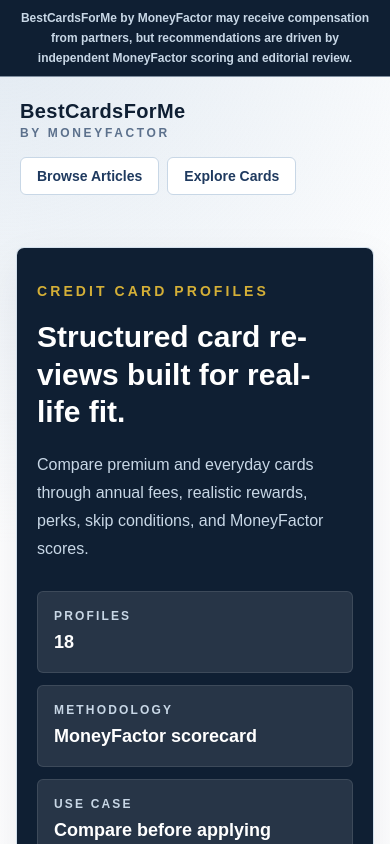
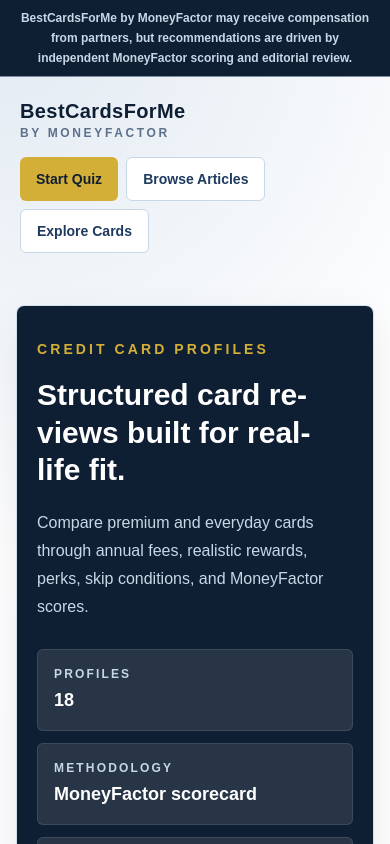
Before and after one commit to MoneyFactorLabs/bestcardsforme-quiz, a Next.js app: page /cards in a window 390 px wide. Shown: the top 844 px of the page. Built offline with nearby package versions, Linux system fonts and the light colour scheme.

Commit message:
Improve homepage mobile navigation

```diff
--- a/components/Header.tsx
+++ b/components/Header.tsx
@@ -8,26 +8,32 @@ export function Header() {
         independent MoneyFactor scoring and editorial review.
       </div>
       <div className="mx-auto flex w-full max-w-6xl flex-col gap-4 px-5 py-5 sm:px-8 md:flex-row md:items-center md:justify-between">
-        <div>
+        <Link href="/" className="focus-ring rounded-sm transition hover:text-mid-navy">
           <p className="text-xl font-semibold tracking-[0.02em] text-navy">BestCardsForMe</p>
           <p className="text-xs font-semibold uppercase tracking-[0.22em] text-mid-navy/70">
             by MoneyFactor
           </p>
-        </div>
+        </Link>
         <div className="flex w-full flex-col gap-3 md:w-auto md:items-end">
           <nav
             aria-label="Primary navigation"
             className="flex flex-wrap gap-2 md:justify-end"
           >
             <Link
+              href="/#quiz"
+              className="focus-ring inline-flex min-h-11 items-center rounded-md bg-gold px-4 py-2 text-sm font-bold text-navy transition hover:bg-[#caa42f]"
+            >
+              Start Quiz
+            </Link>
+            <Link
               href="/articles"
-              className="focus-ring rounded-md border border-blue-gray bg-white px-4 py-2 text-sm font-bold text-mid-navy transition hover:border-navy hover:text-navy"
+              className="focus-ring inline-flex min-h-11 items-center rounded-md border border-blue-gray bg-white px-4 py-2 text-sm font-bold text-mid-navy transition hover:border-navy hover:text-navy"
             >
               Browse Articles
             </Link>
             <Link
               href="/cards"
-              className="focus-ring rounded-md border border-blue-gray bg-white px-4 py-2 text-sm font-bold text-mid-navy transition hover:border-navy hover:text-navy"
+              className="focus-ring inline-flex min-h-11 items-center rounded-md border border-blue-gray bg-white px-4 py-2 text-sm font-bold text-mid-navy transition hover:border-navy hover:text-navy"
             >
               Explore Cards
             </Link>
--- a/components/HomeQuiz.tsx
+++ b/components/HomeQuiz.tsx
@@ -105,14 +105,20 @@ export function HomeQuiz() {
       {screen === "landing" && <LandingHero onStart={handleStart} />}
 
       {screen === "quiz" && (
-        <section className="mx-auto w-full max-w-4xl px-4 pb-12 pt-6 sm:px-8 sm:pb-16 sm:pt-8">
-          <div className="mb-4 grid gap-3 rounded-lg border border-blue-gray/70 bg-white/85 p-4 shadow-sm sm:grid-cols-3">
-            {["Profile-fit ranking", "Annual-fee math", "No credit pull"].map((item) => (
-              <div key={item}>
-                <p className="text-xs font-bold uppercase tracking-[0.18em] text-gold">Quiz lens</p>
-                <p className="mt-1 text-sm font-semibold text-navy">{item}</p>
-              </div>
-            ))}
+        <section
+          id="quiz"
+          className="scroll-mt-6 mx-auto w-full max-w-4xl px-4 pb-12 pt-6 sm:px-8 sm:pb-16 sm:pt-8"
+        >
+          <div className="mb-4 rounded-lg border border-blue-gray/70 bg-white/85 p-4 shadow-sm">
+            <p className="text-sm font-semibold text-navy">How the quiz thinks</p>
+            <ul className="mt-3 grid gap-2 text-sm font-semibold text-mid-navy/80 sm:grid-cols-3">
+              {["Profile-fit ranking", "Annual-fee math", "No credit pull"].map((item) => (
+                <li key={item} className="flex items-center gap-2">
+                  <span className="h-1.5 w-1.5 shrink-0 rounded-full bg-gold" />
+                  <span>{item}</span>
+                </li>
+              ))}
+            </ul>
           </div>
           <div className="rounded-lg border border-blue-gray/70 bg-white p-4 shadow-soft sm:p-8">
             <ProgressBar currentStep={currentQuestionIndex + 1} totalSteps={quizQuestions.length} />
--- a/components/LandingHero.tsx
+++ b/components/LandingHero.tsx
@@ -11,7 +11,10 @@ export function LandingHero({ onStart }: LandingHeroProps) {
   ];
 
   return (
-    <section className="mx-auto grid w-full max-w-6xl gap-8 px-4 pb-12 pt-6 sm:px-8 lg:grid-cols-[1.02fr_0.98fr] lg:items-center lg:pb-20 lg:pt-10">
+    <section
+      id="quiz"
+      className="scroll-mt-6 mx-auto grid w-full max-w-6xl gap-8 px-4 pb-12 pt-6 sm:px-8 lg:grid-cols-[1.02fr_0.98fr] lg:items-center lg:pb-20 lg:pt-10"
+    >
       <div>
         <p className="eyebrow-wrap mb-4 text-sm font-bold uppercase tracking-[0.24em] text-gold">
           A MoneyFactor decision engine
```
